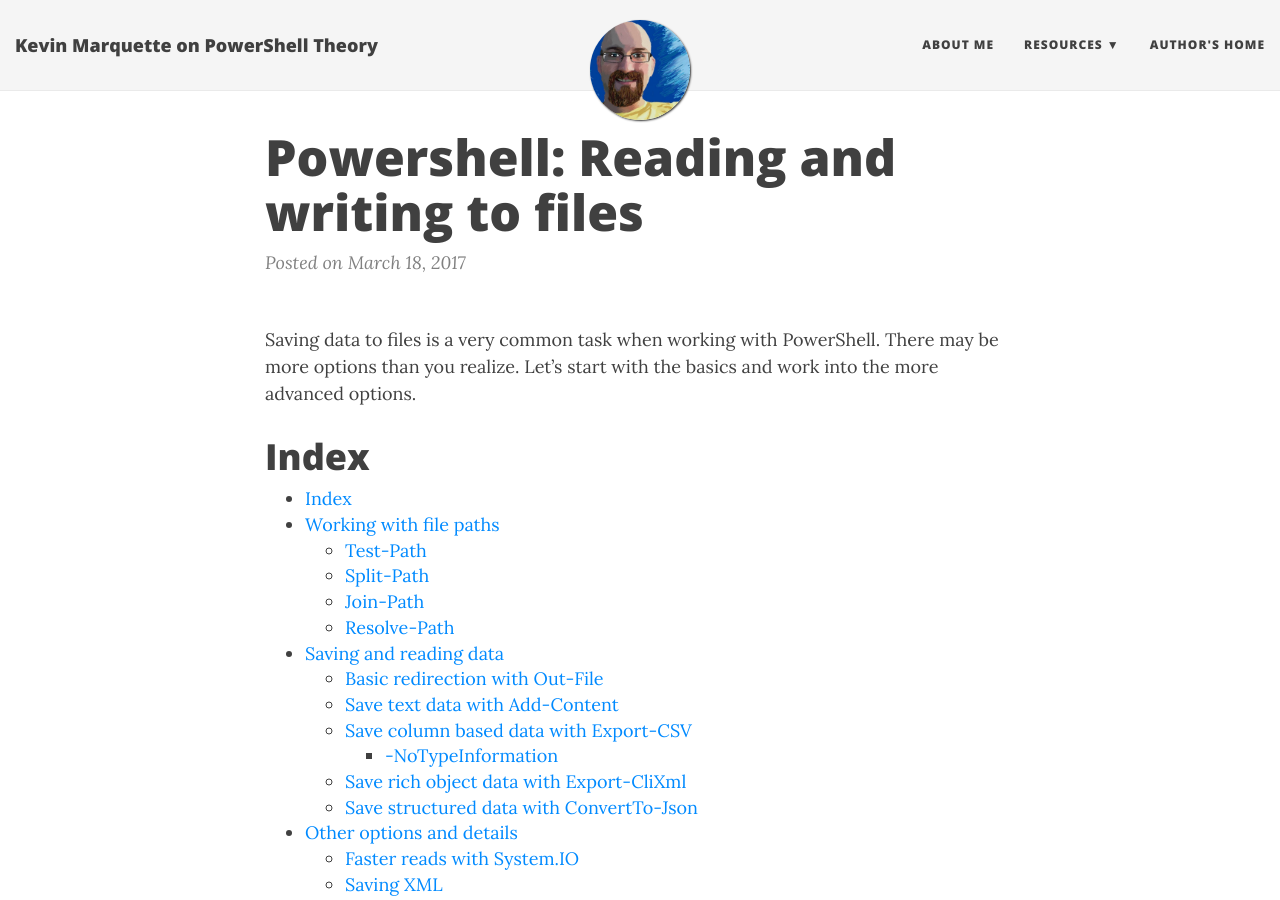
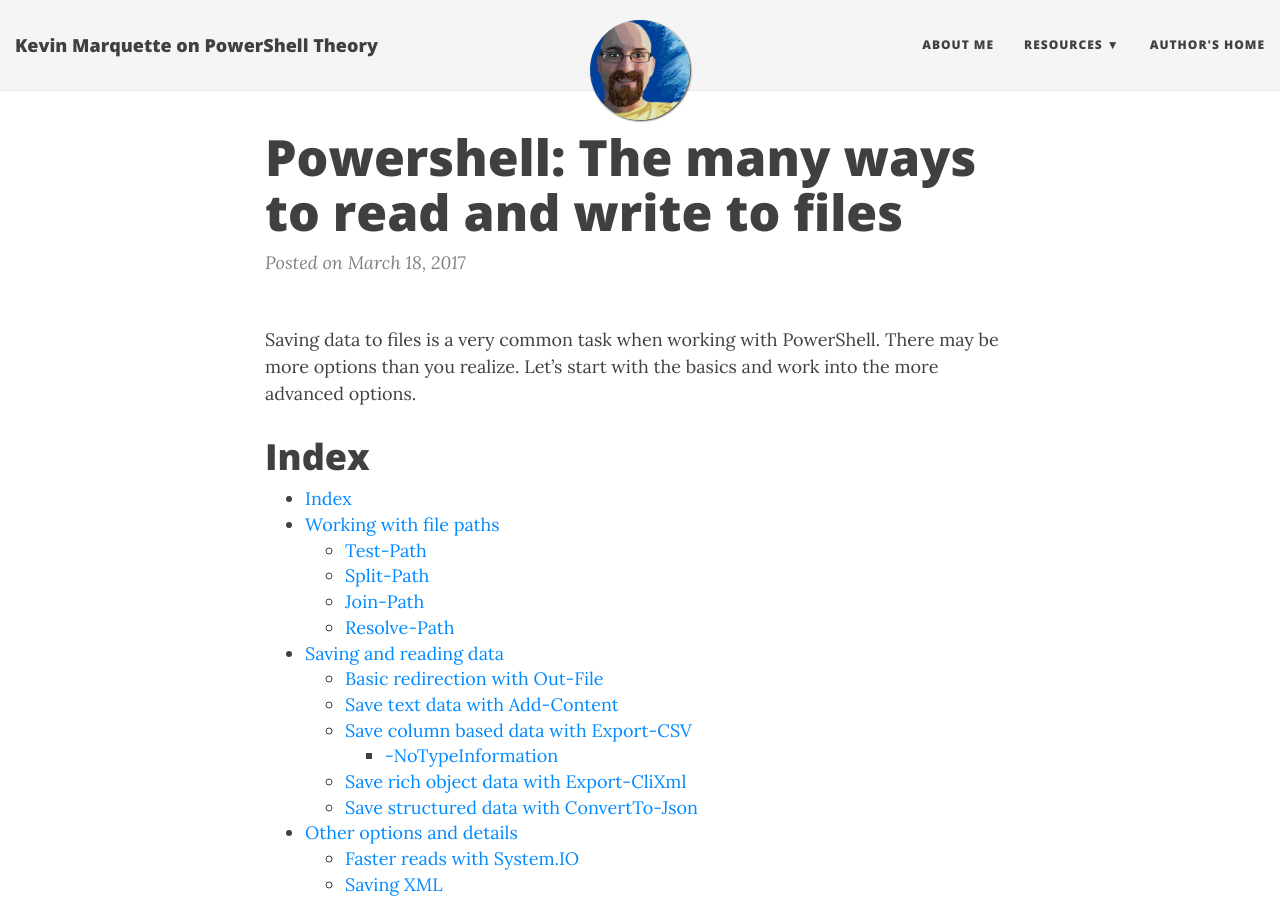
Before and after one commit to KevinMarquette/kevinmarquette.github.io, a Jekyll site: the page built from _posts/2017-03-18-Powershell-reading-and-saving-data-to-files.md, in a window 1280 px wide and 900 px high. Built offline with Jekyll 4.4.1, drawn with Linux system fonts in a browser that asks for light colours; nearby versions of some CDN libraries.

Commit message:
change title

```diff
--- a/_posts/2017-03-18-Powershell-reading-and-saving-data-to-files.md
+++ b/_posts/2017-03-18-Powershell-reading-and-saving-data-to-files.md
@@ -1,6 +1,6 @@
 ---
 layout: post
-title: "Powershell: Reading and writing to files"
+title: "Powershell: The many ways to read and write to files"
 date: 2017-03-18
 tags: [PowerShell,Basic]
 ---
```
